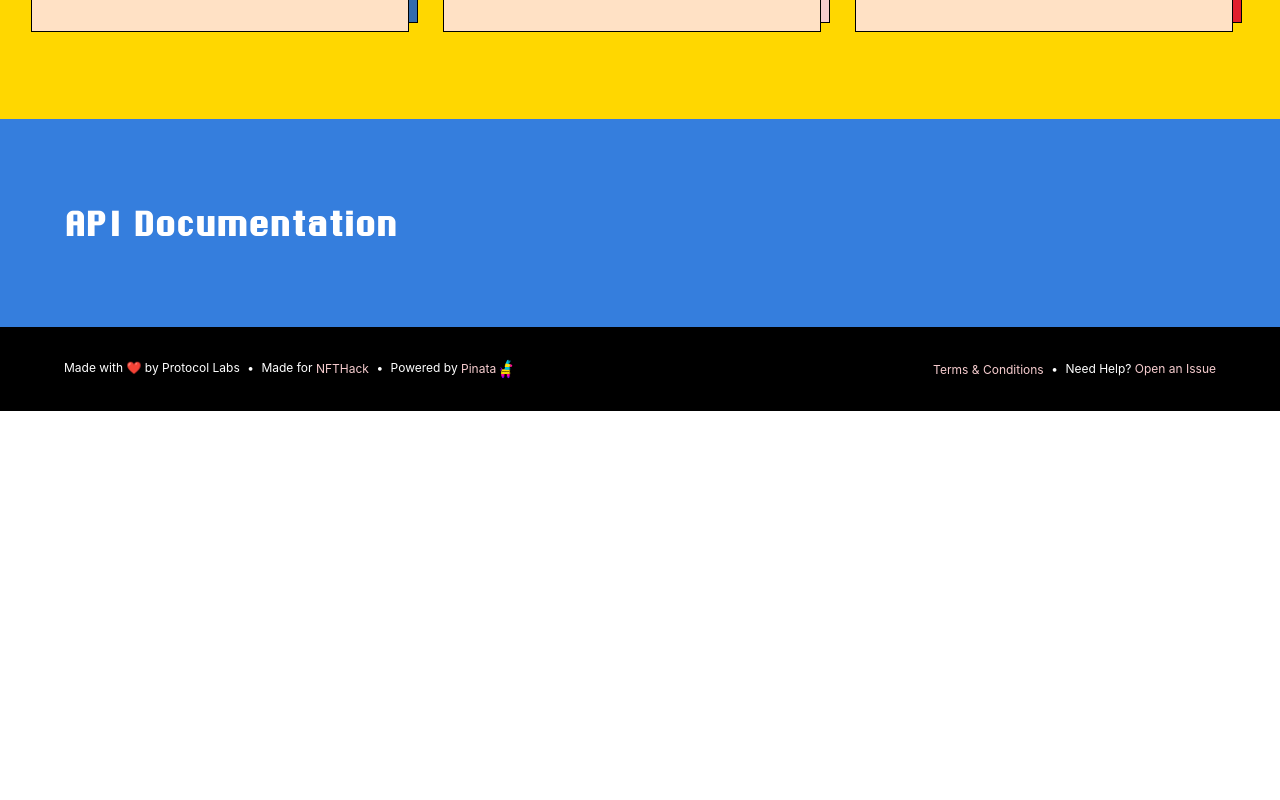
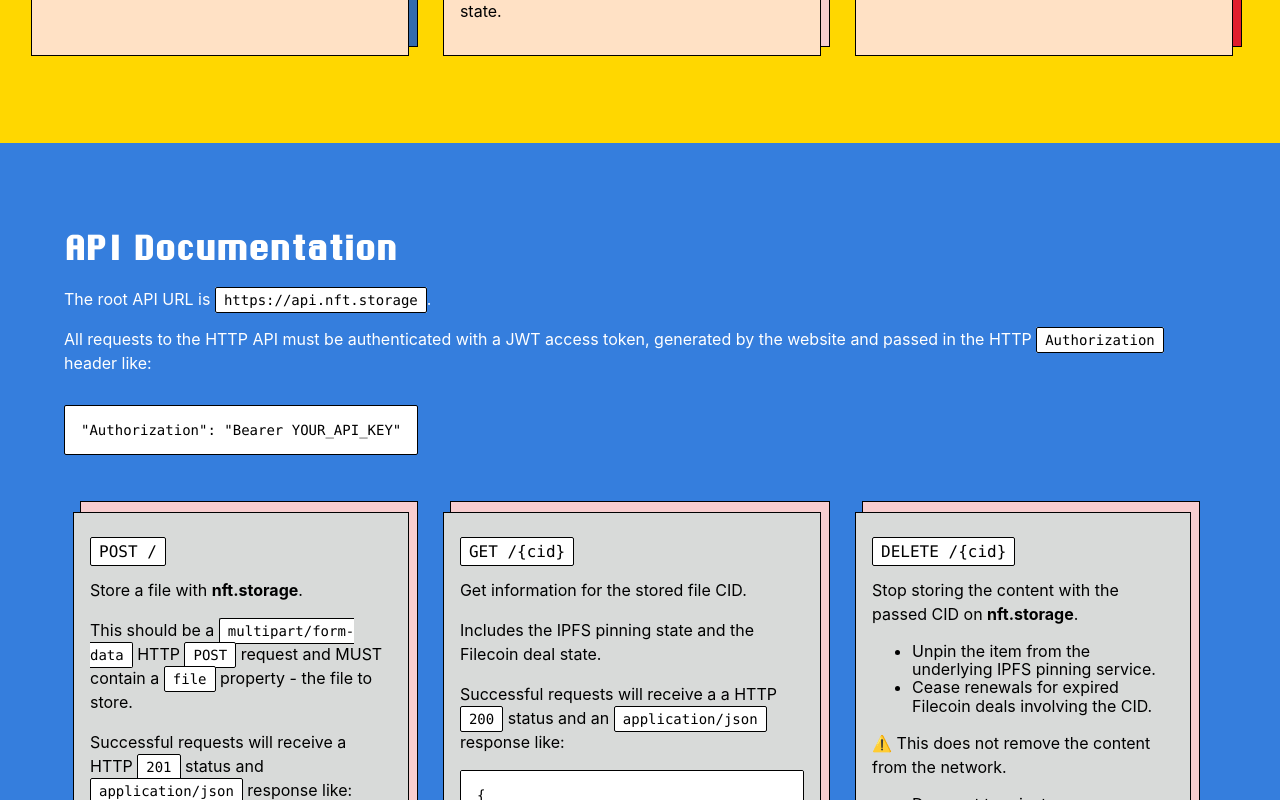
Before and after one commit to nftstorage/nft.storage, a Next.js app in the folder website/: page / in a window 1280 px wide. Shown: the part 2658-3458 px from the top of the page. Before the commit the page ends 3069 px from the top, so only its background shows below. Built offline with nearby package versions, Linux system fonts and the light colour scheme.

Commit message:
feat: add api docs section

```diff
--- a/website/components/box.js
+++ b/website/components/box.js
@@ -1,6 +1,6 @@
-export default function Box ({ borderColor = 'nsgray', wrapperClassName, className, children }) {
+export default function Box ({ bgColor = 'white', borderColor = 'nsgray', wrapperClassName, className, children }) {
   wrapperClassName = `bg-${borderColor} ba b--black ${wrapperClassName ?? ''}`.trim()
-  className = `relative w-100 h-100 pa3 bg-nspeach ba b--black ${className ?? ''}`.trim()
+  className = `relative w-100 h-100 pa3 bg-${bgColor} ba b--black ${className ?? ''}`.trim()
   return (
     <div className={wrapperClassName}>
       <div className={className} style={{ top: 10, right: 8 }}>{children}</div>
--- a/website/components/footer.js
+++ b/website/components/footer.js
@@ -7,11 +7,11 @@
         <span className='db db-m dib-ns mv3'>Made with ❤️ by Protocol Labs</span>
         <Dot />
         <span className='db db-m dib-ns mv3'>
-          <span>Made for</span> <a href='https://nfthack.ethglobal.co/' className='nspink no-underline v-mid'>NFTHack</a>
+          <span>Made for</span> <a href='https://nfthack.ethglobal.co/' className='nspink no-underline underline-hover v-mid'>NFTHack</a>
         </span>
         <Dot />
         <span className='db db-m dib-ns mv3'>
-          <span>Powered by <a href='https://pinata.cloud/' className='nspink no-underline v-mid'>Pinata</a></span>
+          <span>Powered by <a href='https://pinata.cloud/' className='nspink no-underline underline-hover v-mid'>Pinata</a></span>
           <img src='/images/logo-pinata.svg' width={20} alt='Pinata logo' className='v-mid' />
         </span>
       </div>
--- a/website/pages/index.js
+++ b/website/pages/index.js
@@ -39,7 +39,7 @@
         <h1 className='chicagoflf'>
           <HashLink id='about'>About</HashLink>
         </h1>
-        <p className='lh-copy mw-6'>
+        <p className='lh-copy mw6'>
           <strong>nft.storage</strong> is a brand new service in private BETA, built specifically for storing <strong>off-chain</strong> NFT data. Data is stored <em>decentralized</em> on <a href='https://ipfs.io' className='black'>IPFS</a> and <em>backed up</em> in cold storage by <a href='https://filecoin.io' className='black'>Filecoin</a>.
         </p>
         <div className='tc chicagoflf pv6'>
@@ -82,7 +82,7 @@
           </li>
         </ol>
         <div className='db-m flex-ns justify-center center mw9 mw-none-m mw-none-ns mh-3'>
-          <Box borderColor='nsnavy' wrapperClassName='w-100 w-100-m w-33-ns mh0 mh0-m mh3-ns mb4'>
+          <Box bgColor='nspeach' borderColor='nsnavy' wrapperClassName='w-100 w-100-m w-33-ns mh0 mh0-m mh3-ns mb4'>
             <h2 class='chicagoflf f5 fw4'><HashLink id='js-client-library'>JS Client Library</HashLink></h2>
             <p class='lh-copy'>Install the <a href='https://npmjs.org/package/nft.storage' target='_blank' rel='noopener noreferrer' className='black'>JS library</a>:</p>
             <pre class='f6 white bg-nsnavy pa3 br1 ba b--black code overflow-x-scroll'>npm install nft.storage</pre>
@@ -90,7 +90,7 @@
             <pre class='f6 white bg-nsnavy pa3 br1 ba b--black code overflow-x-scroll'>{jsUsage}</pre>
             <p class='lh-copy'>View the <a href='#' target='_blank' rel='noopener noreferrer' className='black'>full library reference docs</a>.</p>
           </Box>
-          <Box borderColor='nspink' wrapperClassName='w-100 w-100-m w-33-ns mh0 mh0-m mh3-ns mb4'>
+          <Box bgColor='nspeach' borderColor='nspink' wrapperClassName='w-100 w-100-m w-33-ns mh0 mh0-m mh3-ns mb4'>
             <h2 class='chicagoflf f5 fw4'><HashLink id='raw-http-request'>Raw HTTP Request</HashLink></h2>
             <p class='lh-copy'>Configure your HTTP client and set the <code class='f6 bg-nspink ph2 pv1 br1 ba b--black code'>Authorization</code> header:</p>
             <pre class='f6 bg-nspink pa3 br1 ba b--black code overflow-x-scroll'>"Authorization": "Bearer YOUR_API_KEY"</pre>
@@ -98,7 +98,7 @@
             <p class='lh-copy'>The request should contain a <code class='f6 bg-nspink ph2 pv1 br1 ba b--black code'>file</code> property, the data for the file you want to add.</p>
             <p class='lh-copy'>The response is a JSON object. Check the <a href='#api-docs' className='black'>API Docs</a> for information about the response and to find out how to query the request to see IPFS pinning status and Filecoin deal state.</p>
           </Box>
-          <Box borderColor='nsred' wrapperClassName='w-100 w-100-m w-33-ns mh0 mh0-m mh3-ns mb4'>
+          <Box bgColor='nspeach' borderColor='nsred' wrapperClassName='w-100 w-100-m w-33-ns mh0 mh0-m mh3-ns mb4'>
             <h2 class='chicagoflf f5 fw4'><HashLink id='configure-as-a-remote-pinning-service'>Configure as a Remote Pinning Service</HashLink></h2>
             <p class='lh-copy'>You can use <strong>nft.storage</strong> as a <a href='https://ipfs.github.io/pinning-services-api-spec' className='black'>remote pinning service</a> in IPFS.</p>
             <pre class='f6 white bg-nsred pa3 br1 ba b--black code overflow-x-scroll'>ipfs pin remote service add nftstorage https://api.nft.storage/pins YOUR_API_KEY</pre>
@@ -112,12 +112,70 @@
 }
 
 function APIDocs () {
+  const postResp = `{
+  "cid": "bafy..."
+}`
+  const getResp = `{
+  "cid": "bafy...",
+  "deal": {
+    "TODO": "???"
+  },
+  "pin": {
+    "name": "art.jpg",
+    "status": "pinned",
+    "name": "PreciousData.pdf",
+    "origins":  [
+      "/ip4/203.0.113.142/tcp/4001/p2p/QmSourcePeerId",
+      "/ip4/203.0.113.114/udp/4001/quic/p2p/QmSourcePeerId"
+    ]
+  },
+  "created": "2021-03-04T14:56:00Z"
+}`
+
   return (
     <article className='bg-blue'>
       <div className='mw9 center pa5'>
         <h1 className='chicagoflf white'>
           <HashLink id='api-docs'>API Documentation</HashLink>
         </h1>
+        <p class='lh-copy white'>The root API URL is <code class='f6 black bg-white ph2 pv1 br1 ba b--black code'>https://api.nft.storage</code>.</p>
+        <p class='lh-copy white'>All requests to the HTTP API must be authenticated with a JWT access token, generated by the website and passed in the HTTP <code class='f6 black bg-white ph2 pv1 br1 ba b--black code'>Authorization</code> header like:</p>
+        <pre class='dib f6 bg-white pa3 br1 ba b--black code'>"Authorization": "Bearer YOUR_API_KEY"</pre>
+        <div className='db-m flex-ns justify-center center mw9 mw-none-m mw-none-ns mh-3 mv4'>
+          <Box bgColor='nsgray' borderColor='nspink' wrapperClassName='w-100 w-100-m w-33-ns mh0 mh0-m mh3-ns mb4'>
+            <h2 class='f5 fw4'><HashLink id='post-'><code class='bg-white ph2 pv1 br1 ba b--black'>POST /</code></HashLink></h2>
+            <p class='lh-copy'>Store a file with <strong>nft.storage</strong>.</p>
+            <p class='lh-copy'>This should be a <code class='f6 bg-white ph2 pv1 br1 ba b--black'>multipart/form-data</code> HTTP <code class='f6 bg-white ph2 pv1 br1 ba b--black'>POST</code> request and MUST contain a <code class='f6 bg-white ph2 pv1 br1 ba b--black'>file</code> property - the file to store.</p>
+            <p class='lh-copy'>Successful requests will receive a HTTP <code class='f6 bg-white ph2 pv1 br1 ba b--black'>201</code> status and <code class='f6 bg-white ph2 pv1 br1 ba b--black'>application/json</code> response like:</p>
+            <pre class='f6 bg-white pa3 br1 ba b--black code overflow-x-scroll'>{postResp}</pre>
+          </Box>
+          <Box bgColor='nsgray' borderColor='nspink' wrapperClassName='w-100 w-100-m w-33-ns mh0 mh0-m mh3-ns mb4'>
+            <h2 class='f5 fw4'><HashLink id='get-cid'><code class='bg-white ph2 pv1 br1 ba b--black'>{'GET /{cid}'}</code></HashLink></h2>
+            <p class='lh-copy'>Get information for the stored file CID.</p>
+            <p class='lh-copy'>Includes the IPFS pinning state and the Filecoin deal state.</p>
+            <p class='lh-copy'>Successful requests will receive a a HTTP <code class='f6 bg-white ph2 pv1 br1 ba b--black'>200</code> status and an <code class='f6 bg-white ph2 pv1 br1 ba b--black'>application/json</code> response like:</p>
+            <pre class='f6 bg-white pa3 br1 ba b--black code overflow-x-scroll'>{getResp}</pre>
+          </Box>
+          <Box bgColor='nsgray' borderColor='nspink' wrapperClassName='w-100 w-100-m w-33-ns mh0 mh0-m mh3-ns mb4'>
+            <h2 class='f5 fw4'><HashLink id='delete-cid'><code class='bg-white ph2 pv1 br1 ba b--black'>{'DELETE /{cid}'}</code></HashLink></h2>
+            <p class='lh-copy'>Stop storing the content with the passed CID on <strong>nft.storage</strong>.</p>
+            <ul>
+              <li>Unpin the item from the underlying IPFS pinning service.</li>
+              <li>Cease renewals for expired Filecoin deals involving the CID.</li>
+            </ul>
+            <p class='lh-copy'>⚠️ This does not remove the content from the network.</p>
+            <ul>
+              <li>Does not terminate any established Filecoin deal.</li>
+              <li>Does not remove the content from other IPFS nodes in the network that already cached or pinned the CID.</li>
+              <li>Note: the content will remain available if another user has stored the CID with <strong>nft.storage</strong>.</li>
+            </ul>
+            <p class='lh-copy'>Successful requests will receive a HTTP <code class='f6 bg-white ph2 pv1 br1 ba b--black'>204</code> status and no response data.</p>
+          </Box>
+        </div>
+        <h2 className='chicagoflf white'>
+          <HashLink id='pinning-service-api-endpoints'>Pinning Service API Endpoints</HashLink>
+        </h2>
+        <p class='lh-copy white'>These are also available. See the <a href='https://ipfs.github.io/pinning-services-api-spec/#tag/pins' className='white'>pinning service API documentation</a> for details.</p>
       </div>
     </article>
   )
```
